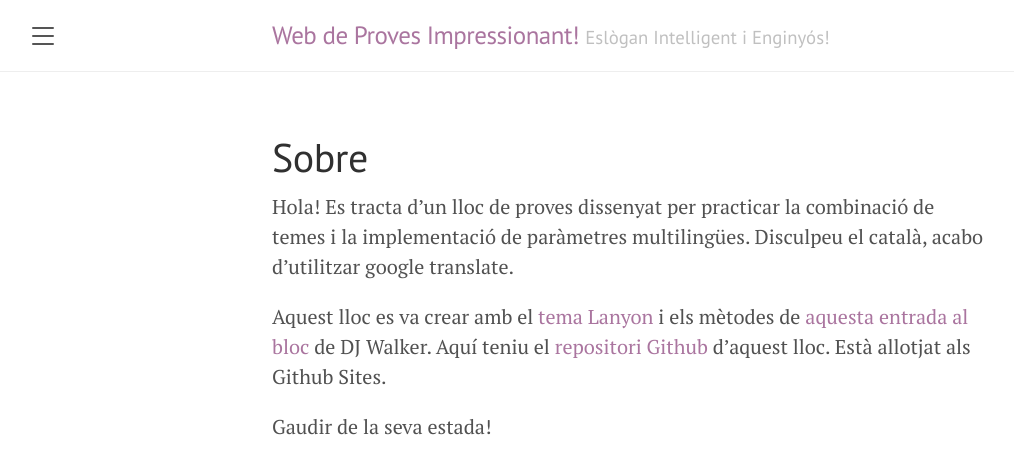
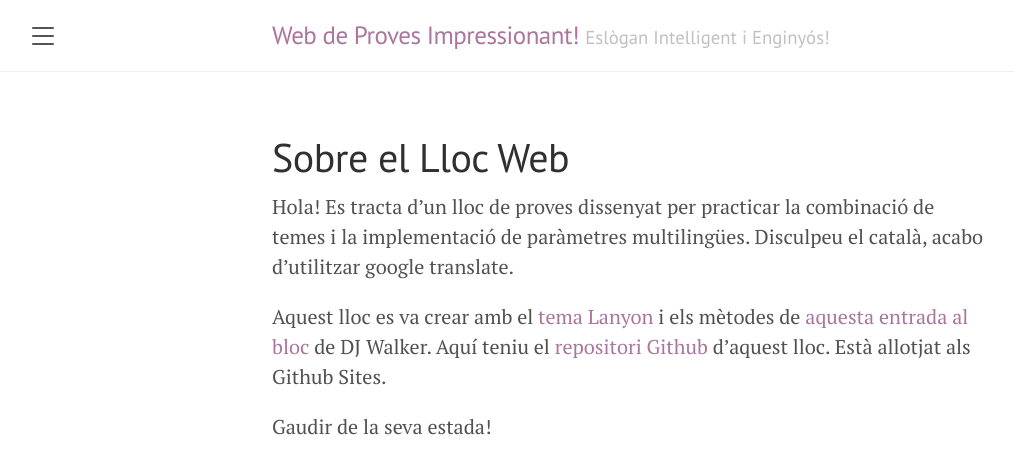
Before and after one commit to AndrewHinchberger/test_site, a Jekyll site: the page built from ca/pages/about.markdown, in a window 1280 px wide. Shown: the top 474 px of the page, without its empty margins (8-1022 px from the left). Built offline with Jekyll 4.4.1, drawn with Linux system fonts in a browser that asks for light colours; a script that is not in the unit is left out.

Commit message:
Update about.markdown

```diff
--- a/ca/pages/about.markdown
+++ b/ca/pages/about.markdown
@@ -1,10 +1,10 @@
 ---
 layout: page
-title: Sobre
-permalink: /ca/Sobre/
+title: Sobre el Lloc Web
+permalink: /ca/llocweb/
 lang: ca
 lang-ref: about
-sidebar: 0
+sidebar: 1
 ---
 
 Hola! Es tracta d’un lloc de proves dissenyat per practicar la combinació de temes i la implementació de paràmetres multilingües. Disculpeu el català, acabo d’utilitzar google translate.
```
